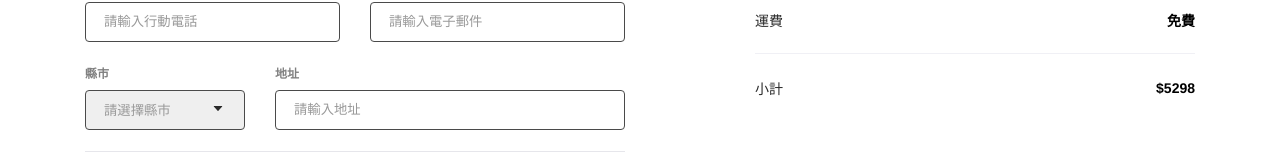
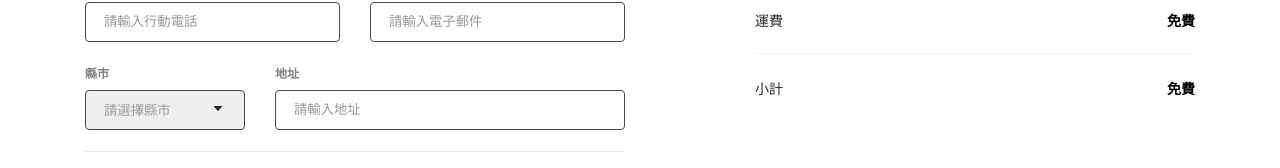
Before and after one commit to deleav/alpha-cart-react, a React (Create React App) app: page / in a window 1280 px wide. Shown: the part 407-575 px from the top of the page. Built offline with nearby package versions, Linux system fonts and the light colour scheme.

Commit message:
feat: remove cart stateful logic

```diff
--- a/src/components/cart/Cart.jsx
+++ b/src/components/cart/Cart.jsx
@@ -1,5 +1,4 @@
 import PropTypes from 'prop-types';
-import { useState } from 'react';
 
 import product1 from '../../assets/product1.jpg';
 import product2 from '../../assets/product2.jpg';
@@ -22,43 +21,23 @@ const defaultItems = [
   },
 ];
 
-function getPrice(items) {
-  return items.reduce((acc, cur) => {
-    return (acc += cur.amount * cur.price);
-  }, 0);
-}
-
 export default function Cart({ shippingFee, onChange }) {
-  const [items, setItems] = useState(defaultItems);
-  const price = getPrice(items);
-  const priceText = getPriceText(price + shippingFee);
+  const priceText = getPriceText(0 + shippingFee);
   const shippingFeeText = getPriceText(shippingFee);
 
-  const handleItemUpdate = (items) => {
-    setItems([...items]);
-    const price = getPrice(items);
-    const total = price + shippingFee;
-
-    onChange(total);
-  };
-
   function increaseAmount(index) {
-    items[index].amount++;
-    handleItemUpdate(items);
+    console.log('increaseAmount');
   }
 
   function decreaseAmount(index) {
-    if (items[index].amount > 1) {
-      items[index].amount--;
-      handleItemUpdate(items);
-    }
+    console.log('decreaseAmount');
   }
 
   return (
     <div id="cart-main">
       <div className="title-container">購物籃</div>
       <div className="items-container">
-        {items.map((item, index) => (
+        {defaultItems.map((item, index) => (
           <Item
             key={index}
             index={index}
```
